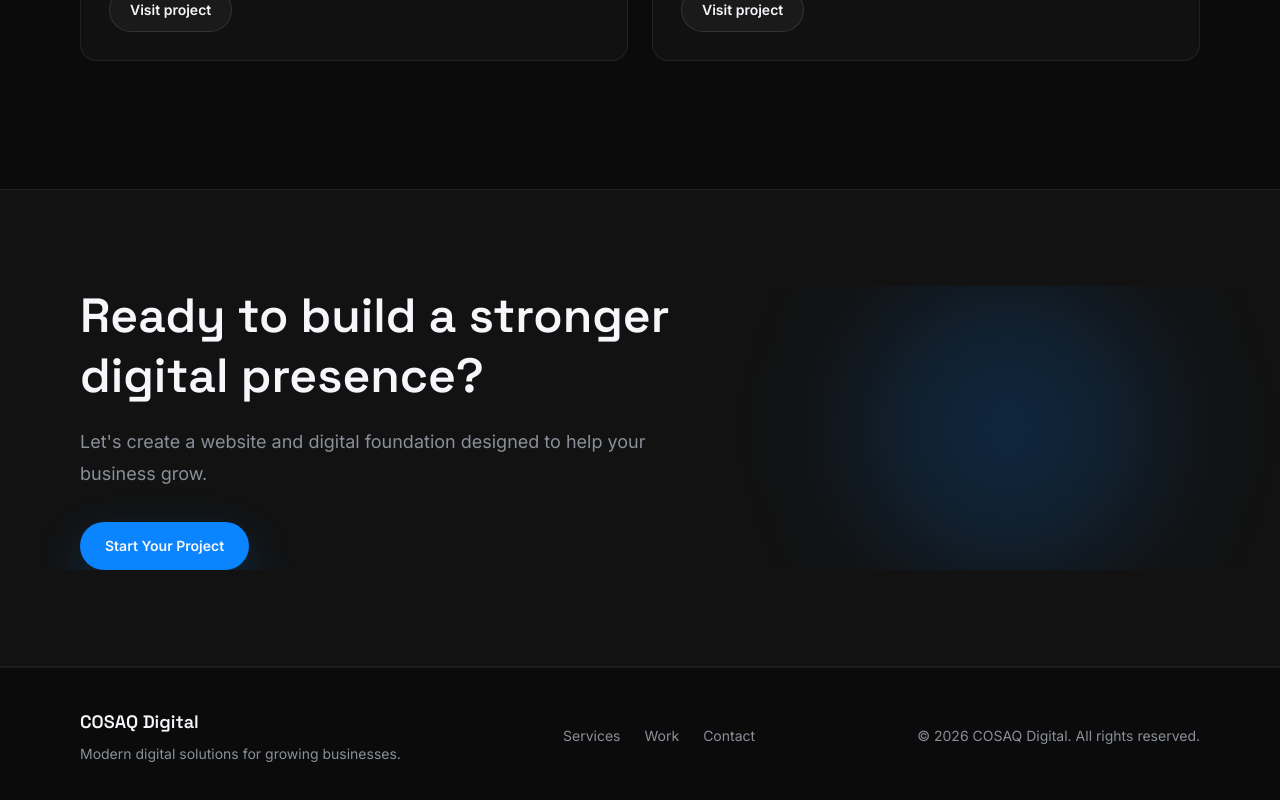
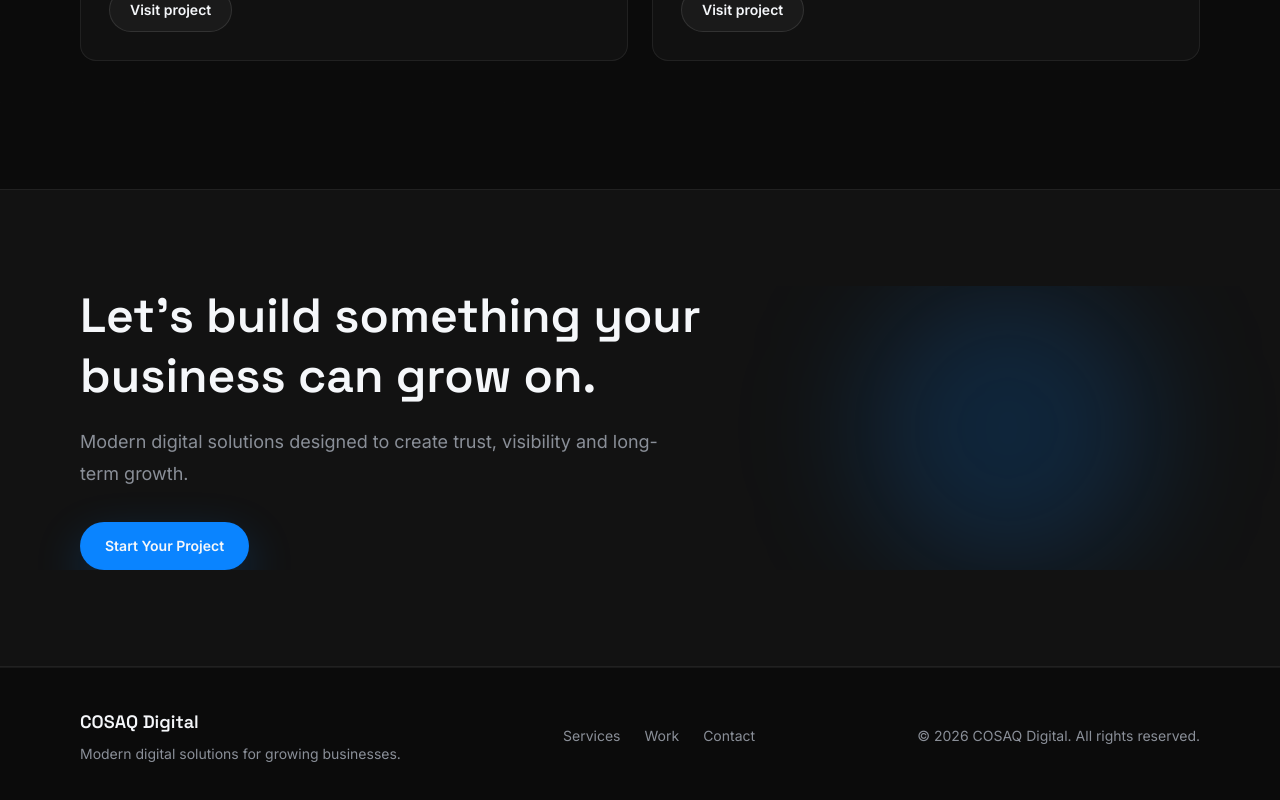
Before and after one commit to getestimatefast/cosaq-digital, a Next.js app: page / in a window 1280 px wide. Shown: the part 4362-5162 px from the top of the page. Built offline with nearby package versions, Linux system fonts and the light colour scheme.

Commit message:
Refine final CTA messaging

```diff
--- a/components/FinalCTA.tsx
+++ b/components/FinalCTA.tsx
@@ -12,11 +12,11 @@ export function FinalCTA() {
         <div className="container-shell relative">
           <div className="max-w-3xl">
             <h2 className="font-display text-3xl font-semibold leading-tight text-balance sm:text-5xl">
-              Ready to build a stronger digital presence?
+              Let&apos;s build something your business can grow on.
             </h2>
             <p className="mt-5 max-w-2xl text-pretty text-lg leading-8 text-cosaq-muted">
-              Let&apos;s create a website and digital foundation designed to help
-              your business grow.
+              Modern digital solutions designed to create trust, visibility and
+              long-term growth.
             </p>
             <div className="mt-8">
               <ButtonLink href="mailto:hello@cosaqdigital.com">
```
